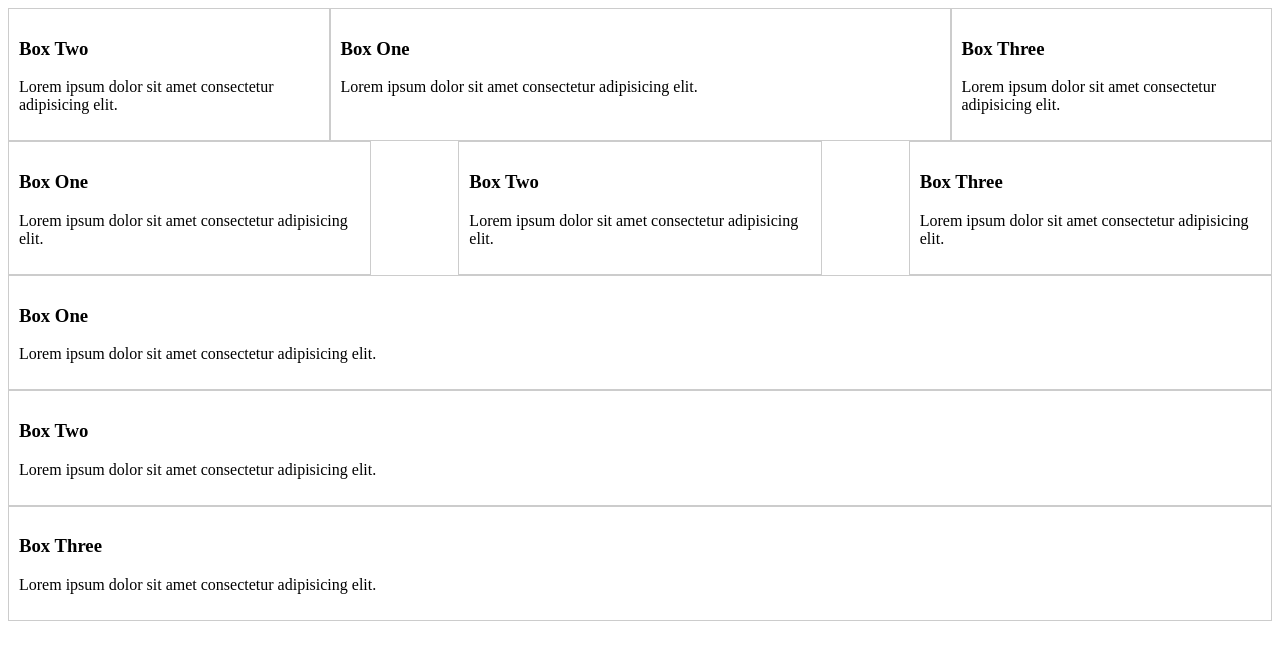
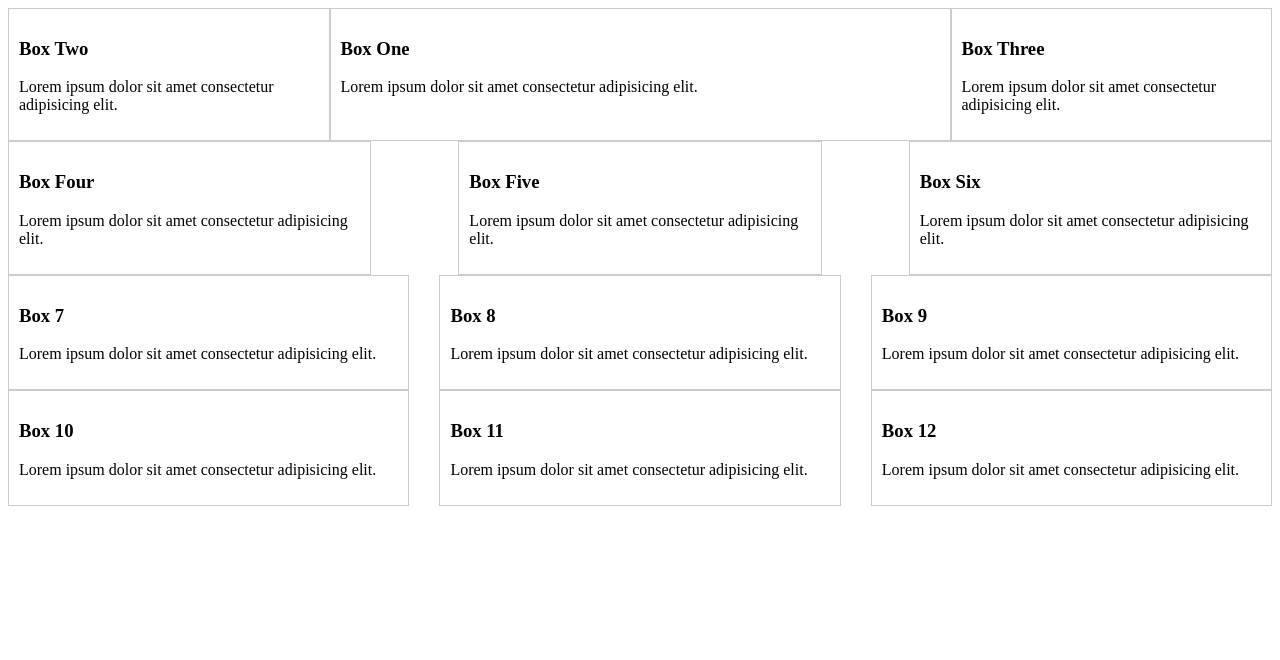
Before and after one commit to TianaJohnson/flex_box, a plain HTML site: page index.html in a window 1280 px wide. Drawn offline with Linux system fonts and the light colour scheme.

Commit message:
flex box tutorial over

```diff
--- a/flex.css
+++ b/flex.css
@@ -18,6 +18,12 @@
          /*   - only space between, not around */
         /* justify-content: space-around; - add margins on the side as well as between. */
     }
+}
+
+.container-3 {
+    display: flex;
+    flex-wrap: wrap;
+    justify-content: space-between;
 }
 
 
@@ -42,3 +48,6 @@
     /* rather than width, use flex-basis */
     flex-basis: 27%;
 }
+.container-3-box {
+    flex-basis: 30%;
+}
--- a/index.html
+++ b/index.html
@@ -25,29 +25,41 @@
         </div>
         <div class="container-2">
             <div class="container-2-box">
-                <h3>Box One</h3>
+                <h3>Box Four</h3>
                 <p> Lorem ipsum dolor sit amet consectetur adipisicing elit.</p>
             </div>
             <div class="container-2-box">
-                <h3>Box Two</h3>
+                <h3>Box Five</h3>
                 <p> Lorem ipsum dolor sit amet consectetur adipisicing elit.</p>
             </div>
             <div class="container-2-box">
-                <h3>Box Three</h3>
+                <h3>Box Six</h3>
                 <p> Lorem ipsum dolor sit amet consectetur adipisicing elit.</p>
             </div>
         </div>
         <div class="container-3">
             <div class="container-3-box">
-                <h3>Box One</h3>
+                <h3>Box 7</h3>
                 <p> Lorem ipsum dolor sit amet consectetur adipisicing elit.</p>
             </div>
             <div class="container-3-box">
-                <h3>Box Two</h3>
+                <h3>Box 8</h3>
                 <p> Lorem ipsum dolor sit amet consectetur adipisicing elit.</p>
             </div>
             <div class="container-3-box">
-                <h3>Box Three</h3>
+                <h3>Box 9</h3>
+                <p> Lorem ipsum dolor sit amet consectetur adipisicing elit.</p>
+            </div>
+            <div class="container-3-box">
+                <h3>Box 10</h3>
+                <p> Lorem ipsum dolor sit amet consectetur adipisicing elit.</p>
+            </div>
+            <div class="container-3-box">
+                <h3>Box 11</h3>
+                <p> Lorem ipsum dolor sit amet consectetur adipisicing elit.</p>
+            </div>
+            <div class="container-3-box">
+                <h3>Box 12</h3>
                 <p> Lorem ipsum dolor sit amet consectetur adipisicing elit.</p>
             </div>
         </div>
```
